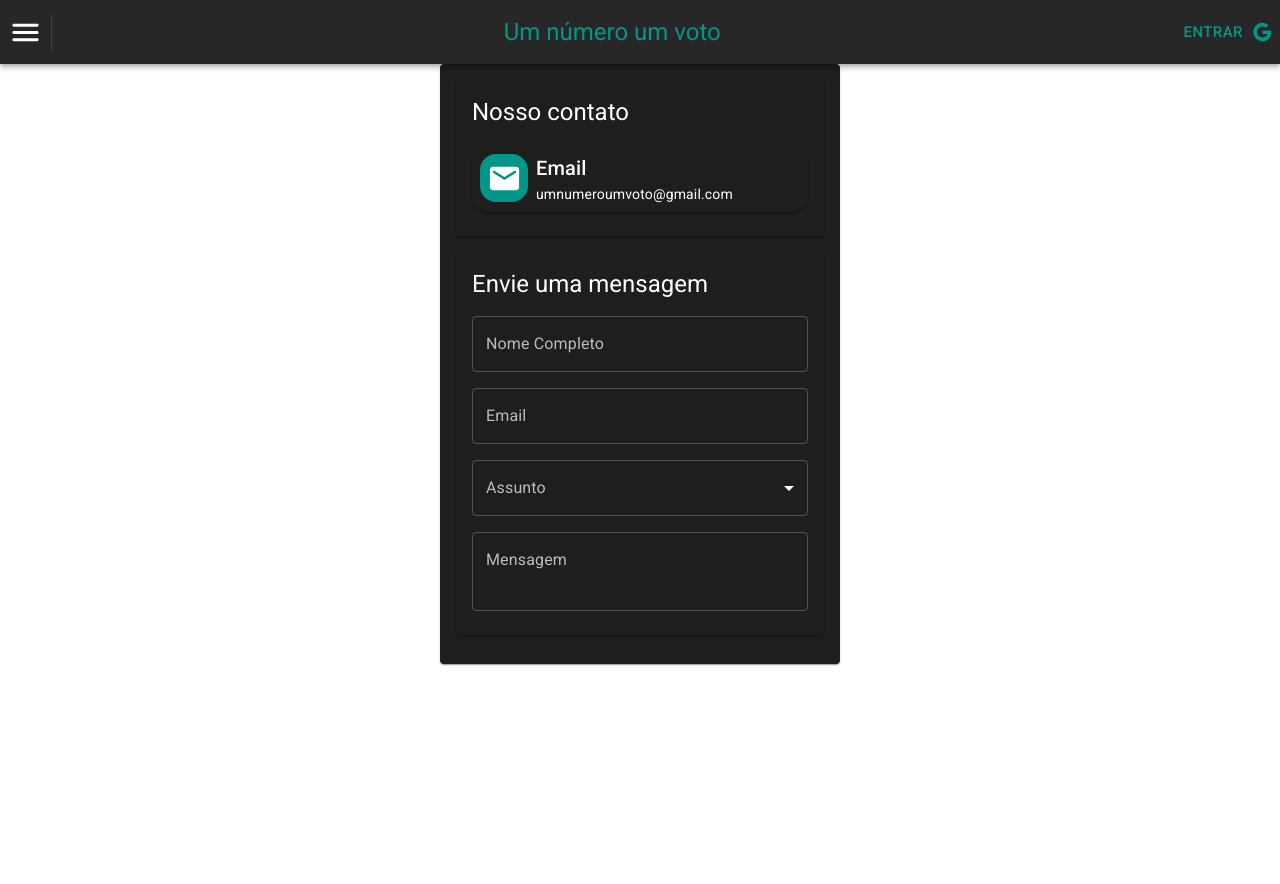
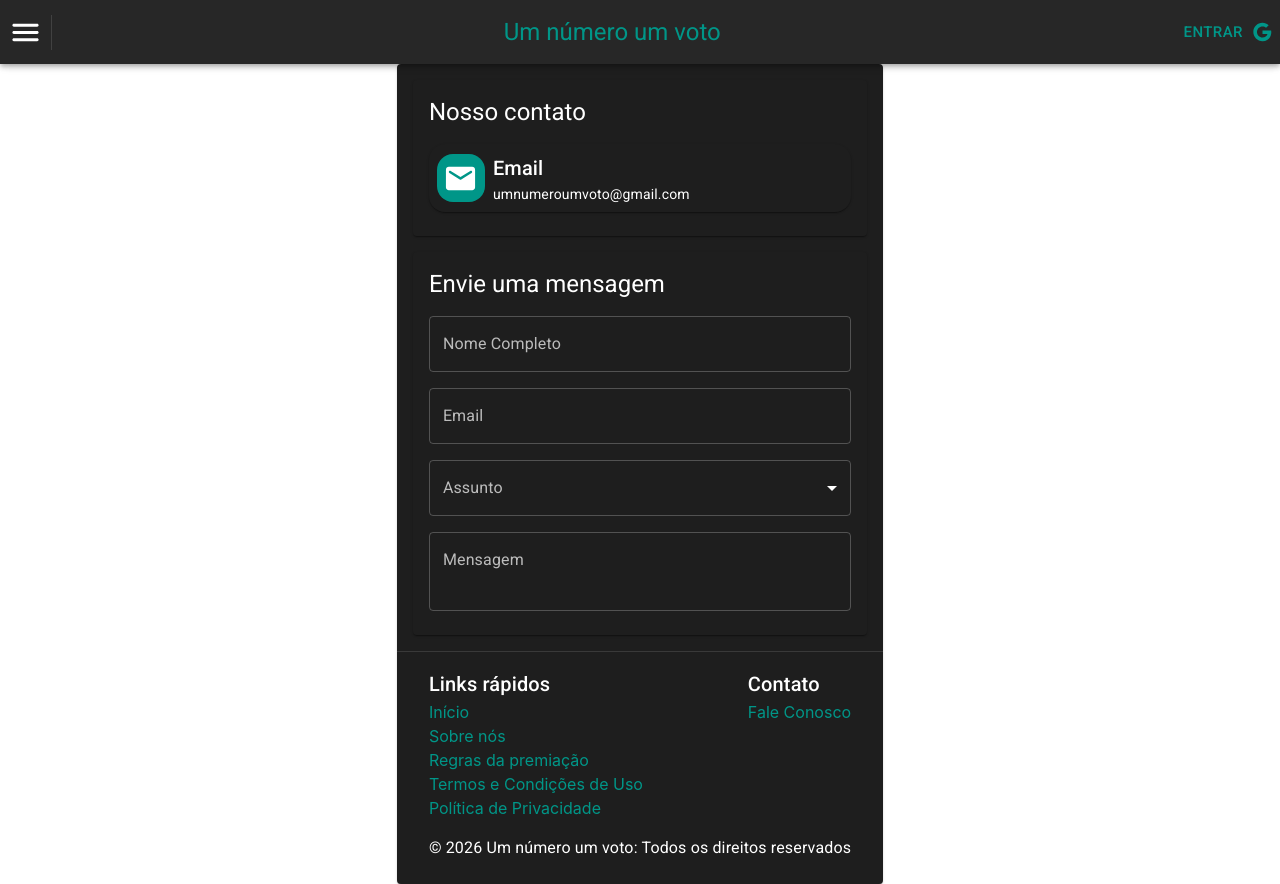
Before and after one commit to victoraranha19/um_numero_um_voto, a Next.js app: page /contato in a window 1280 px wide. Before the commit the page ends 800 px from the top, so only its background shows below. Built offline with nearby package versions, Linux system fonts and the light colour scheme; no server answers; what @mui/material-nextjs would draw is missing.

Commit message:
✨ rodape

```diff
--- /dev/null
+++ b/src/_components/icon-text.tsx
@@ -0,0 +1,59 @@
+'use client';
+
+import {
+  Box,
+  Card,
+  CardActionArea,
+  CardContent,
+  Stack,
+  Tooltip,
+  Typography,
+} from '@mui/material';
+import { MouseEventHandler, ReactNode } from 'react';
+
+interface IconTextProps {
+  icon: ReactNode;
+  label: string;
+  caption?: string;
+  tooltip?: string;
+  onClick?: MouseEventHandler<HTMLButtonElement>;
+}
+
+export default function IconText({
+  icon,
+  label,
+  caption,
+  tooltip,
+  onClick = () => {},
+}: IconTextProps) {
+  return (
+    <Tooltip title={tooltip}>
+      <Card sx={{ borderRadius: 4 }}>
+        <CardActionArea onClick={onClick}>
+          <CardContent
+            sx={{ display: 'flex', gap: 1, alignItems: 'center', p: 1 }}
+          >
+            <Box
+              sx={{
+                width: 48,
+                height: 48,
+                bgcolor: 'primary.main',
+                color: 'primary.contrastText',
+                display: 'flex',
+                alignItems: 'center',
+                justifyContent: 'center',
+                borderRadius: 4,
+              }}
+            >
+              {icon}
+            </Box>
+            <Stack>
+              <Typography variant="h6">{label}</Typography>
+              <Typography variant="body2">{caption}</Typography>
+            </Stack>
+          </CardContent>
+        </CardActionArea>
+      </Card>
+    </Tooltip>
+  );
+}
--- /dev/null
+++ b/src/_components/rodape.tsx
@@ -0,0 +1,47 @@
+import { Box, Link, Stack, Typography } from '@mui/material';
+
+export default function Rodape() {
+  return (
+    <>
+      <Stack
+        direction="row"
+        sx={{
+          display: 'flex',
+          justifyContent: 'space-between',
+          px: 2,
+          mb: 2,
+        }}
+      >
+        <Stack>
+          <Typography variant="h6">Links rápidos</Typography>
+          <Link href="/" underline="none">
+            Início
+          </Link>
+          <Link href="/sobre" underline="none">
+            Sobre nós
+          </Link>
+          <Link href="/regras" underline="none">
+            Regras da premiação
+          </Link>
+          <Link href="/termos" underline="none">
+            Termos e Condições de Uso
+          </Link>
+          <Link href="/privacidade" underline="none">
+            Política de Privacidade
+          </Link>
+        </Stack>
+        <Stack>
+          <Typography variant="h6">Contato</Typography>
+          <Link href="/contato" underline="none">
+            Fale Conosco
+          </Link>
+        </Stack>
+      </Stack>
+      <Box sx={{ display: 'flex', justifyContent: 'center', mt: 2, px: 2 }}>
+        <Typography>
+          &copy; 2026 Um número um voto: Todos os direitos reservados
+        </Typography>
+      </Box>
+    </>
+  );
+}
--- a/src/_context/container-root.tsx
+++ b/src/_context/container-root.tsx
@@ -1,4 +1,7 @@
-import { Card, CardContent, Container } from '@mui/material';
+'use client';
+
+import Rodape from '@components/rodape';
+import { Card, CardContent, Container, Divider } from '@mui/material';
 import { ReactNode } from 'react';
 
 interface ContainerRootProps {
@@ -11,8 +14,20 @@ export default function ContainerRoot({ children }: ContainerRootProps) {
       disableGutters
       sx={{ display: 'flex', justifyContent: 'center' }}
     >
-      <Card sx={{ minWidth: 400, maxWidth: 700 }}>
-        <CardContent sx={{ minHeight: 600 }}>{children}</CardContent>
+      <Card
+        sx={{
+          minWidth: 400,
+          maxWidth: 700,
+          minHeight: 800,
+          display: 'flex',
+          flexDirection: 'column',
+        }}
+      >
+        <CardContent sx={{ flexGrow: 1 }}>{children}</CardContent>
+        <Divider />
+        <CardContent>
+          <Rodape />
+        </CardContent>
       </Card>
     </Container>
   );
--- a/src/app/(public)/contato/page.tsx
+++ b/src/app/(public)/contato/page.tsx
@@ -1,11 +1,10 @@
 'use client';
 
+import IconText from '@components/icon-text';
 import { EMAIL_SITE } from '@lib/constants';
 import { EmailRounded } from '@mui/icons-material';
 import {
-  Box,
   Card,
-  CardActionArea,
   CardContent,
   CardHeader,
   FormControl,
@@ -15,8 +14,6 @@ import {
   SelectChangeEvent,
   Stack,
   TextField,
-  Tooltip,
-  Typography,
 } from '@mui/material';
 import { useState } from 'react';
 
@@ -55,34 +52,13 @@ export default function ContatoPage() {
       <Card>
         <CardHeader title="Nosso contato" />
         <CardContent sx={{ pt: 0 }}>
-          <Tooltip title={copiado ? 'Copiado' : 'Copiar email'}>
-            <Card sx={{ borderRadius: 4 }}>
-              <CardActionArea onClick={() => handleCopiar()}>
-                <CardContent
-                  sx={{ display: 'flex', gap: 1, alignItems: 'center', p: 1 }}
-                >
-                  <Box
-                    sx={{
-                      width: 48,
-                      height: 48,
-                      bgcolor: 'primary.main',
-                      color: 'primary.contrastText',
-                      display: 'flex',
-                      alignItems: 'center',
-                      justifyContent: 'center',
-                      borderRadius: 4,
-                    }}
-                  >
-                    <EmailRounded fontSize="large" />
-                  </Box>
-                  <Stack>
-                    <Typography variant="h6">Email</Typography>
-                    <Typography variant="body2">{EMAIL_SITE}</Typography>
-                  </Stack>
-                </CardContent>
-              </CardActionArea>
-            </Card>
-          </Tooltip>
+          <IconText
+            icon={<EmailRounded fontSize="large" />}
+            label="Email"
+            caption={EMAIL_SITE}
+            tooltip={copiado ? 'Copiado' : 'Copiar email'}
+            onClick={() => handleCopiar()}
+          />
         </CardContent>
       </Card>
 
--- a/src/app/(public)/resultado/page.tsx
+++ /dev/null
@@ -1,3 +0,0 @@
-export default function ResultadoPage() {
-  return <>Resultado Page</>;
-}
```
